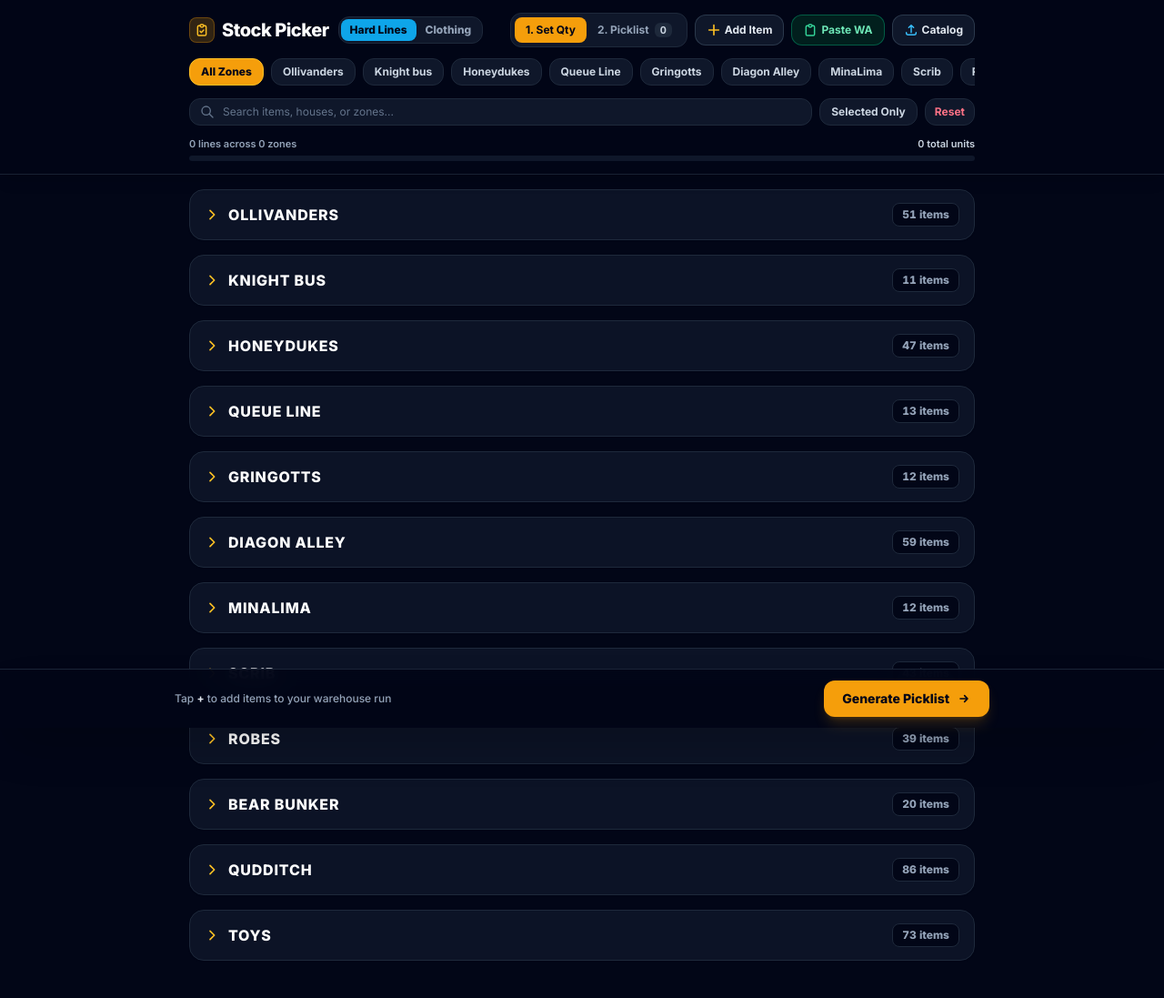
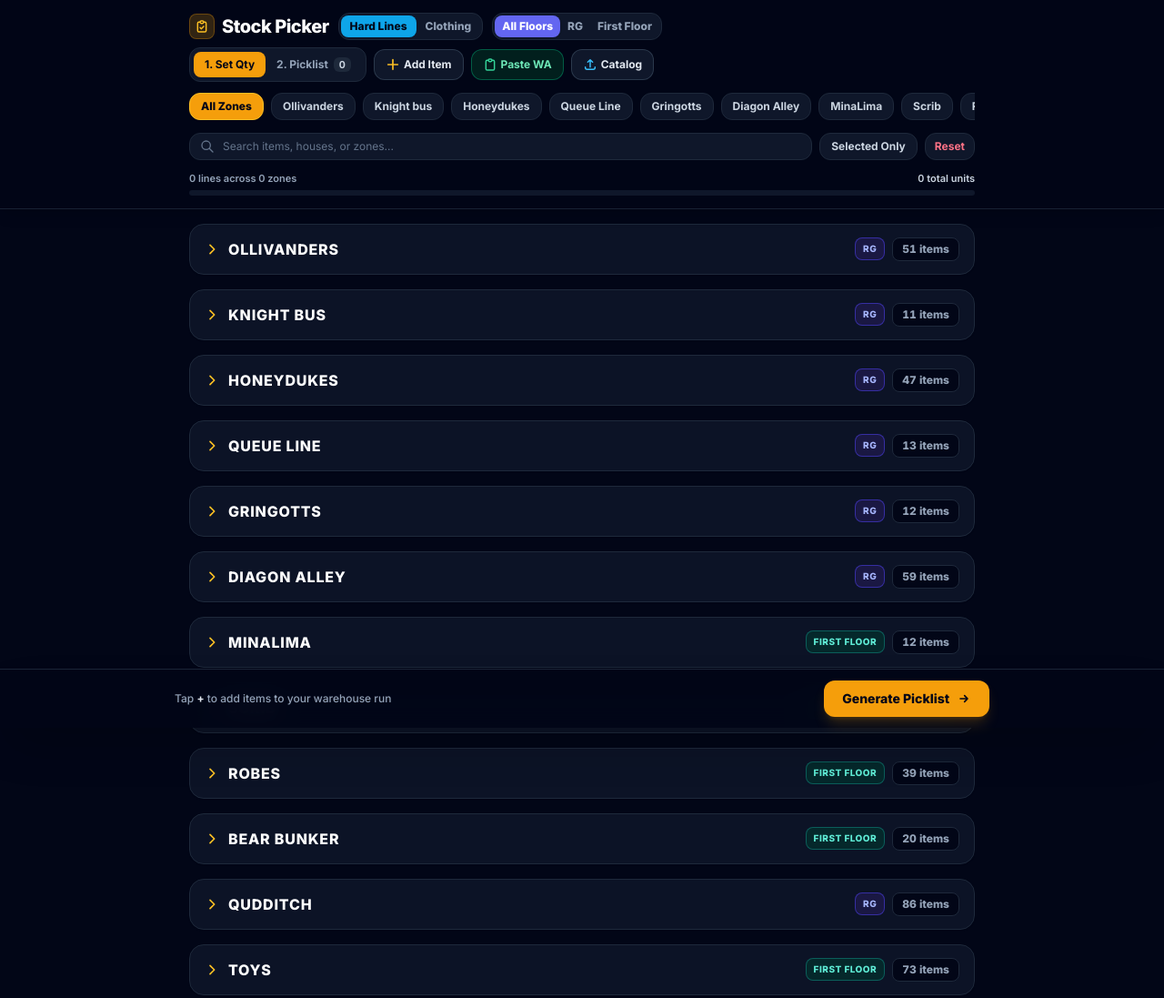
Before and after one commit to ARGreen316/stockpicker, a plain HTML site: page index.html in a window 1280 px wide. Shown: the whole page at 91% size. Drawn offline with nearby package versions, Linux system fonts and the light colour scheme.

Commit message:
Added floors for zones

```diff
--- a/index.html
+++ b/index.html
@@ -61,6 +61,19 @@
                         <button id="dept-clothing-btn" type="button" class="px-2.5 py-1 rounded-lg text-xs font-extrabold transition-all text-slate-400 hover:text-white flex items-center gap-1">
                             <span>Clothing</span>
                             <span id="dept-clothing-badge" class="hidden px-1.5 py-0.2 rounded bg-purple-500/20 text-purple-300 text-[10px] font-black tabular-nums">0</span>
+                        </button>
+                    </div>
+
+                    <!-- Floor Filter: All Floors vs RG vs First Floor -->
+                    <div class="inline-flex p-0.5 rounded-xl bg-slate-900 border border-slate-800">
+                        <button type="button" data-floor-filter="all" class="floor-filter-btn px-2 py-1 rounded-lg text-xs font-extrabold transition-all bg-indigo-500 text-white shadow-sm">
+                            All Floors
+                        </button>
+                        <button type="button" data-floor-filter="RG" class="floor-filter-btn px-2 py-1 rounded-lg text-xs font-extrabold transition-all text-slate-400 hover:text-white">
+                            RG
+                        </button>
+                        <button type="button" data-floor-filter="First Floor" class="floor-filter-btn px-2 py-1 rounded-lg text-xs font-extrabold transition-all text-slate-400 hover:text-white">
+                            First Floor
                         </button>
                     </div>
                 </div>
@@ -487,6 +500,8 @@
         };
         let catalog = [];
         let shelfPhotos = {};
+        let sectionFloors = {};
+        let activeFloor = 'all'; // 'all' | 'RG' | 'First Floor'
         let activeDepartment = 'hardlines'; // 'hardlines' | 'clothing'
         let appMode = 'setup'; // 'setup' | 'picklist'
         let activeSection = 'all';
@@ -495,21 +510,34 @@
         let expandedSections = {};
         let expandedGroups = {};
 
-        // 1. Store Zones Definition (All 12 cleaned-up zones)
+        // 1. Store Zones Definition (All 12 cleaned-up zones with default Floor assignments)
         const STORE_SECTIONS = [
-            { id: 'ollivanders', label: 'Ollivanders' },
-            { id: 'knight-bus', label: 'Knight bus' },
-            { id: 'honeydukes', label: 'Honeydukes' },
-            { id: 'queue-line', label: 'Queue Line' },
-            { id: 'gringotts', label: 'Gringotts' },
-            { id: 'diagon-alley', label: 'Diagon Alley' },
-            { id: 'minalima', label: 'MinaLima' },
-            { id: 'scrib', label: 'Scrib' },
-            { id: 'robes', label: 'Robes' },
-            { id: 'bear-bunker', label: 'Bear Bunker' },
-            { id: 'qudditch', label: 'Qudditch' },
-            { id: 'toys', label: 'Toys' }
+            { id: 'ollivanders', label: 'Ollivanders', defaultFloor: 'RG' },
+            { id: 'knight-bus', label: 'Knight bus', defaultFloor: 'RG' },
+            { id: 'honeydukes', label: 'Honeydukes', defaultFloor: 'RG' },
+            { id: 'queue-line', label: 'Queue Line', defaultFloor: 'RG' },
+            { id: 'gringotts', label: 'Gringotts', defaultFloor: 'RG' },
+            { id: 'diagon-alley', label: 'Diagon Alley', defaultFloor: 'RG' },
+            { id: 'minalima', label: 'MinaLima', defaultFloor: 'First Floor' },
+            { id: 'scrib', label: 'Scrib', defaultFloor: 'First Floor' },
+            { id: 'robes', label: 'Robes', defaultFloor: 'First Floor' },
+            { id: 'bear-bunker', label: 'Bear Bunker', defaultFloor: 'First Floor' },
+            { id: 'qudditch', label: 'Qudditch', defaultFloor: 'First Floor' },
+            { id: 'toys', label: 'Toys', defaultFloor: 'First Floor' }
         ];
+
+        function getSectionFloor(secId) {
+            if (sectionFloors[secId] === 'RG' || sectionFloors[secId] === 'First Floor') {
+                return sectionFloors[secId];
+            }
+            const found = STORE_SECTIONS.find(s => s.id === secId);
+            return found ? found.defaultFloor : 'RG';
+        }
+
+        function getVisibleStoreSections() {
+            if (activeFloor === 'all') return STORE_SECTIONS;
+            return STORE_SECTIONS.filter(sec => getSectionFloor(sec.id) === activeFloor);
+        }
 
         // 2. Default Catalog Items (Qudditch 4 Houses Hard Lines + Clothing + Toys Lego Subsection)
         const QUIDDITCH_HOUSES = ['Gryffindor', 'Hufflepuff', 'Ravenclaw', 'Slytherin'];
@@ -653,7 +681,7 @@
         // Save state to localStorage safely
         function saveState() {
             try {
-                localStorage.setItem(STORAGE_KEY, JSON.stringify({ catalog, shelfPhotos }));
+                localStorage.setItem(STORAGE_KEY, JSON.stringify({ catalog, shelfPhotos, sectionFloors }));
             } catch (e) {
                 console.error('Failed to save catalog:', e);
             }
@@ -667,6 +695,9 @@
                     const parsed = JSON.parse(raw);
                     if (parsed && parsed.shelfPhotos && typeof parsed.shelfPhotos === 'object') {
                         shelfPhotos = parsed.shelfPhotos;
+                    }
+                    if (parsed && parsed.sectionFloors && typeof parsed.sectionFloors === 'object') {
+                        sectionFloors = parsed.sectionFloors;
                     }
                     if (parsed && Array.isArray(parsed.catalog) && parsed.catalog.length > 0) {
                         catalog = parsed.catalog.map(item => {
@@ -705,6 +736,7 @@
                 version: 3,
                 updatedAt: new Date().toISOString(),
                 shelfPhotos,
+                sectionFloors,
                 catalog: catalog.map(item => {
                     if (item.department === 'clothing') {
                         return {
@@ -733,6 +765,9 @@
         function applyImportedCatalog(data) {
             if (data && data.shelfPhotos && typeof data.shelfPhotos === 'object') {
                 shelfPhotos = { ...shelfPhotos, ...data.shelfPhotos };
+            }
+            if (data && data.sectionFloors && typeof data.sectionFloors === 'object') {
+                sectionFloors = { ...sectionFloors, ...data.sectionFloors };
             }
             const incomingList = Array.isArray(data) ? data : (data && Array.isArray(data.catalog) ? data.catalog : null);
             if (!incomingList || incomingList.length === 0) return;
@@ -907,10 +942,19 @@
         function renderTabs() {
             const tabsEl = document.getElementById('category-tabs');
             if (!tabsEl) return;
-            const deptCatalog = catalog.filter(i => (i.department || 'hardlines') === activeDepartment);
+            const visibleSecs = getVisibleStoreSections();
+            const visibleSecIds = new Set(visibleSecs.map(s => s.id));
+            if (activeSection !== 'all' && !visibleSecIds.has(activeSection)) {
+                activeSection = 'all';
+            }
+
+            const deptCatalog = catalog.filter(i =>
+                (i.department || 'hardlines') === activeDepartment && visibleSecIds.has(i.sectionId)
+            );
 
             const totalActiveLines = deptCatalog.reduce((sum, i) => sum + getItemActiveLinesCount(i), 0);
             const allActive = activeSection === 'all';
+            const allLabel = activeFloor === 'all' ? 'All Zones' : `All ${activeFloor} Zones`;
 
             let html = `
                 <button type="button" data-sec-tab="all" class="zone-tab-btn px-3 py-1.5 rounded-xl text-xs font-extrabold whitespace-nowrap transition-all border shrink-0 flex items-center gap-1.5 ${
@@ -918,12 +962,12 @@
                         ? 'bg-amber-500 text-slate-950 border-amber-400 shadow-sm'
                         : 'bg-slate-900 text-slate-300 border-slate-800 hover:border-slate-700'
                 }">
-                    <span>All Zones</span>
+                    <span>${escapeHtml(allLabel)}</span>
                     ${totalActiveLines > 0 ? `<span class="px-1.5 py-0.2 rounded-md text-[10px] font-black tabular-nums ${allActive ? 'bg-slate-950/20 text-slate-950' : 'bg-slate-800 text-amber-300'}">${totalActiveLines}</span>` : ''}
                 </button>
             `;
 
-            STORE_SECTIONS.forEach(sec => {
+            visibleSecs.forEach(sec => {
                 const secItems = deptCatalog.filter(i => i.sectionId === sec.id);
                 const secActiveLines = secItems.reduce((sum, i) => sum + getItemActiveLinesCount(i), 0);
                 if (appMode === 'picklist' && secActiveLines === 0) return;
@@ -956,16 +1000,24 @@
 
         // Sync Department Toggle, Mode Toggle, Progress Bar, and Sticky Bottom Bar
         function updateHeaderAndBars() {
+            document.querySelectorAll('.floor-filter-btn').forEach(btn => {
+                const isSelected = btn.dataset.floorFilter === activeFloor;
+                btn.className = isSelected
+                    ? 'floor-filter-btn px-2 py-1 rounded-lg text-xs font-extrabold transition-all bg-indigo-500 text-white shadow-sm'
+                    : 'floor-filter-btn px-2 py-1 rounded-lg text-xs font-extrabold transition-all text-slate-400 hover:text-white';
+            });
+
             const hlBtn = document.getElementById('dept-hardlines-btn');
             const clBtn = document.getElementById('dept-clothing-btn');
             const hlBadge = document.getElementById('dept-hardlines-badge');
             const clBadge = document.getElementById('dept-clothing-badge');
+            const visibleSecIds = new Set(getVisibleStoreSections().map(s => s.id));
 
             const hlLines = catalog
-                .filter(i => (i.department || 'hardlines') === 'hardlines')
+                .filter(i => (i.department || 'hardlines') === 'hardlines' && visibleSecIds.has(i.sectionId))
                 .reduce((s, i) => s + getItemActiveLinesCount(i), 0);
             const clLines = catalog
-                .filter(i => i.department === 'clothing')
+                .filter(i => i.department === 'clothing' && visibleSecIds.has(i.sectionId))
                 .reduce((s, i) => s + getItemActiveLinesCount(i), 0);
 
             if (hlLines > 0) {
@@ -990,7 +1042,7 @@
                 clBtn.className = 'px-2.5 py-1 rounded-lg text-xs font-extrabold transition-all bg-purple-500 text-white shadow-sm flex items-center gap-1';
             }
 
-            const deptCatalog = catalog.filter(i => (i.department || 'hardlines') === activeDepartment);
+            const deptCatalog = catalog.filter(i => (i.department || 'hardlines') === activeDepartment && visibleSecIds.has(i.sectionId));
             const activeLines = deptCatalog.reduce((s, i) => s + getItemActiveLinesCount(i), 0);
             const pickedLines = deptCatalog.reduce((s, i) => s + getItemPickedLinesCount(i), 0);
             const totalUnits = deptCatalog.reduce((s, i) => s + getItemTotalQty(i), 0);
@@ -1043,12 +1095,17 @@
 
         // Build formatted picklist text for WhatsApp sharing & clipboard copy
         function buildPicklistWhatsAppText() {
-            const deptCatalog = catalog.filter(i => (i.department || 'hardlines') === activeDepartment);
+            const visibleSecs = getVisibleStoreSections();
+            const visibleSecIds = new Set(visibleSecs.map(s => s.id));
+            const deptCatalog = catalog.filter(i => (i.department || 'hardlines') === activeDepartment && visibleSecIds.has(i.sectionId));
             const lines = [];
-            const headerLabel = activeDepartment === 'clothing' ? '*CLOTHING PICKLIST*' : '*HARD LINES PICKLIST*';
+            const floorTag = activeFloor !== 'all' ? ` (${activeFloor.toUpperCase()})` : '';
+            const headerLabel = activeDepartment === 'clothing'
+                ? `*CLOTHING PICKLIST${floorTag}*`
+                : `*HARD LINES PICKLIST${floorTag}*`;
             lines.push(headerLabel);
 
-            STORE_SECTIONS.forEach(sec => {
+            visibleSecs.forEach(sec => {
                 const secItems = deptCatalog.filter(i => i.sectionId === sec.id && getItemTotalQty(i) > 0);
                 if (secItems.length === 0) return;
 
@@ -1223,12 +1280,13 @@
             const container = document.getElementById('checklist-container');
             const emptyState = document.getElementById('empty-state');
             const query = searchQuery.trim().toLowerCase();
+            const visibleSecs = getVisibleStoreSections();
             const deptCatalog = catalog.filter(i => (i.department || 'hardlines') === activeDepartment);
 
             let html = '';
             let visibleSectionsCount = 0;
 
-            STORE_SECTIONS.forEach(sec => {
+            visibleSecs.forEach(sec => {
                 if (activeSection !== 'all' && activeSection !== sec.id) return;
 
                 let secItems = deptCatalog.filter(item => item.sectionId === sec.id);
@@ -1456,25 +1514,33 @@
                 const sectionSelectedLines = secItems.reduce((s, i) => s + getItemActiveLinesCount(i), 0);
                 const sectionPickedLines = secItems.reduce((s, i) => s + getItemPickedLinesCount(i), 0);
                 const isSectionExpanded = !!expandedSections[sec.id] || query.length > 0 || activeSection !== 'all';
+                const currentFloor = getSectionFloor(sec.id);
                 const secBadge = appMode === 'picklist'
                     ? `${sectionPickedLines} / ${sectionSelectedLines} picked`
                     : (sectionSelectedLines > 0 ? `${sectionSelectedLines} selected` : `${secItems.length} items`);
 
                 html += `
                     <section class="rounded-2xl bg-slate-900/80 border border-slate-800 overflow-hidden shadow-sm">
-                        <button type="button" data-toggle-sec="${sec.id}" class="sec-toggle w-full px-4 py-3.5 flex items-center justify-between gap-3 text-left hover:bg-slate-800/40 transition-colors">
-                            <div class="flex items-center gap-2.5 min-w-0">
+                        <div class="flex items-center justify-between gap-2 px-4 py-3.5 hover:bg-slate-800/40 transition-colors">
+                            <button type="button" data-toggle-sec="${sec.id}" class="sec-toggle flex items-center gap-2.5 min-w-0 flex-1 text-left">
                                 <svg class="w-4 h-4 text-amber-400 transition-transform shrink-0 ${isSectionExpanded ? '' : '-rotate-90'}" fill="none" stroke="currentColor" stroke-width="2.5" viewBox="0 0 24 24">
                                     <path stroke-linecap="round" stroke-linejoin="round" d="M19 9l-7 7-7-7"></path>
                                 </svg>
                                 <h2 class="text-sm sm:text-base font-extrabold uppercase tracking-wider text-white truncate">${escapeHtml(sec.label)}</h2>
+                            </button>
+                            <div class="flex items-center gap-2 shrink-0">
+                                <button type="button" data-toggle-floor="${sec.id}" title="Tap to switch zone floor (RG / First Floor)" class="toggle-floor-btn px-2 py-1 rounded-lg text-[10px] font-extrabold uppercase tracking-wider border transition-colors ${
+                                    currentFloor === 'RG'
+                                        ? 'bg-indigo-950/80 text-indigo-300 border-indigo-700/70 hover:bg-indigo-900/70'
+                                        : 'bg-teal-950/80 text-teal-300 border-teal-700/70 hover:bg-teal-900/70'
+                                }">${escapeHtml(currentFloor)}</button>
+                                <span class="px-2.5 py-1 rounded-lg text-xs font-extrabold tabular-nums ${
+                                    sectionSelectedLines > 0
+                                        ? 'bg-amber-500/20 text-amber-300 border border-amber-500/40'
+                                        : 'bg-slate-950 text-slate-400 border border-slate-800'
+                                }">${escapeHtml(secBadge)}</span>
                             </div>
-                            <span class="px-2.5 py-1 rounded-lg text-xs font-extrabold tabular-nums shrink-0 ${
-                                sectionSelectedLines > 0
-                                    ? 'bg-amber-500/20 text-amber-300 border border-amber-500/40'
-                                    : 'bg-slate-950 text-slate-400 border border-slate-800'
-                            }">${escapeHtml(secBadge)}</span>
-                        </button>
+                        </div>
                         ${isSectionExpanded ? `<div class="px-3.5 pb-3.5 pt-1 space-y-3 border-t border-slate-800/70">${groupsHtml}</div>` : ''}
                     </section>
                 `;
@@ -1507,6 +1573,21 @@
                     const sid = btn.dataset.toggleSec;
                     expandedSections[sid] = !expandedSections[sid];
                     renderMain();
+                });
+            });
+
+            container.querySelectorAll('.toggle-floor-btn').forEach(btn => {
+                btn.addEventListener('click', (e) => {
+                    e.stopPropagation();
+                    const sid = btn.dataset.toggleFloor;
+                    const nextFloor = getSectionFloor(sid) === 'RG' ? 'First Floor' : 'RG';
+                    sectionFloors[sid] = nextFloor;
+                    saveState();
+                    renderTabs();
+                    updateHeaderAndBars();
+                    renderMain();
+                    const secObj = STORE_SECTIONS.find(s => s.id === sid);
+                    showToast(`${secObj ? secObj.label : 'Zone'} moved to ${nextFloor}`);
                 });
             });
 
@@ -1942,6 +2023,17 @@
             renderMain();
             fetchGitCatalogIfAvailable(false);
 
+            // Floor Filter Toggle (All Floors / RG / First Floor)
+            document.querySelectorAll('.floor-filter-btn').forEach(btn => {
+                btn.addEventListener('click', () => {
+                    activeFloor = btn.dataset.floorFilter;
+                    activeSection = 'all';
+                    renderTabs();
+                    updateHeaderAndBars();
+                    renderMain();
+                });
+            });
+
             // Department Toggle
             document.getElementById('dept-hardlines-btn').addEventListener('click', () => {
                 activeDepartment = 'hardlines';
```
Also changed, not shown: catalog.json.
